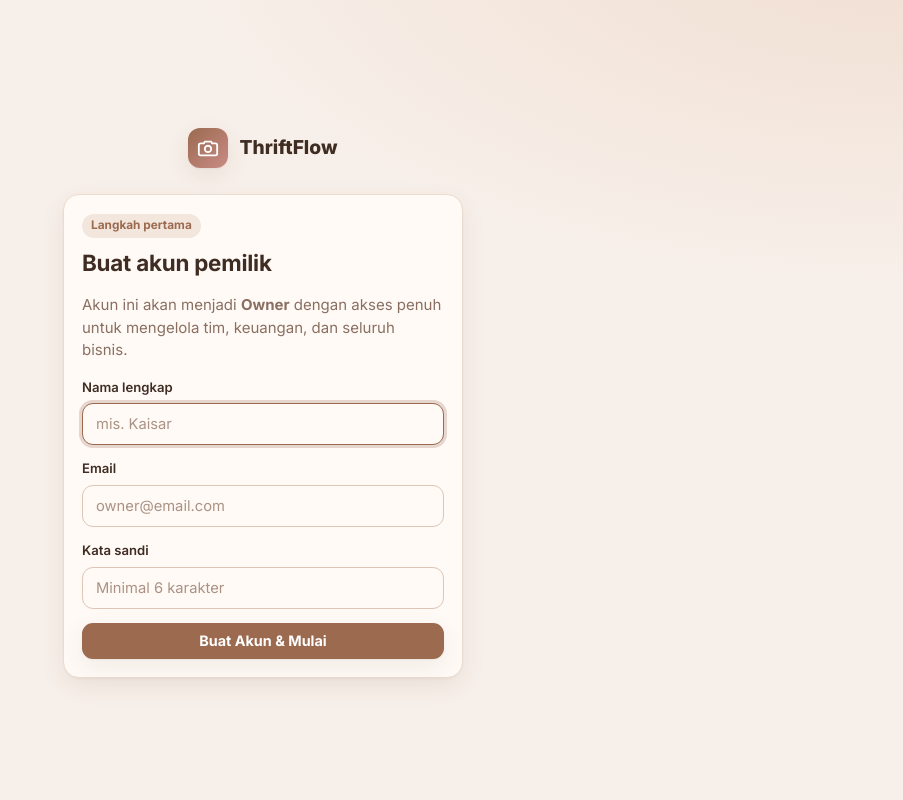
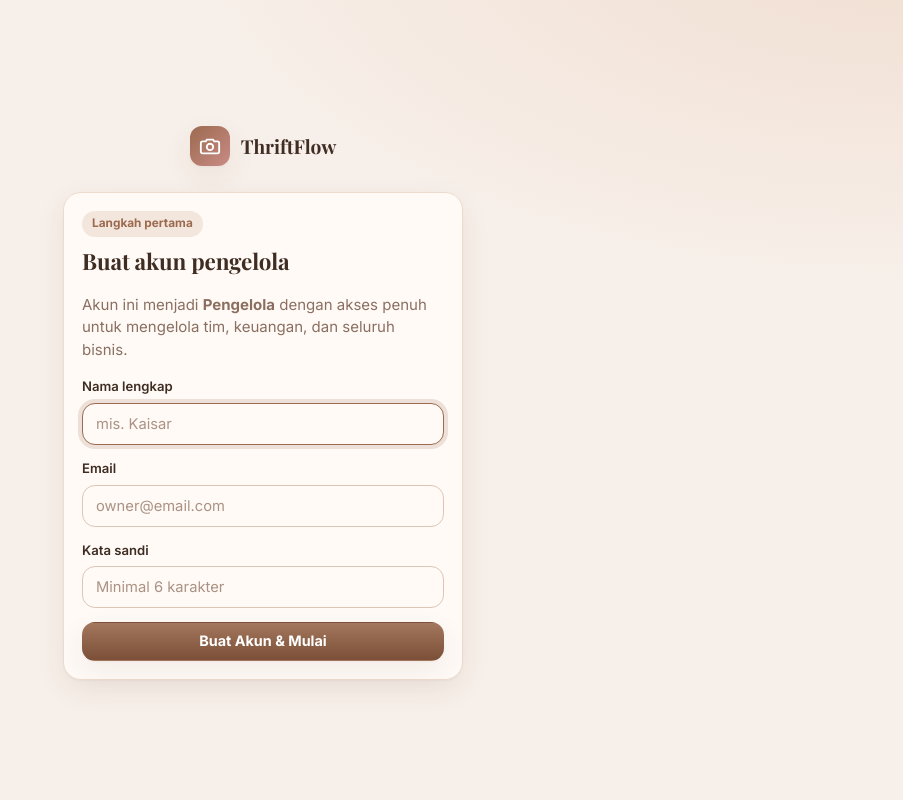
Before and after one commit to attahillah085-gif/data_kelas, a Flask app: template app/templates/auth/setup.html in a window 1280 px wide. Shown: the whole page, without its empty margins (377-1280 px from the left). Run offline with Flask 3, Linux system fonts and the light colour scheme; the template is opened without the code that fills it, so the values that code supplies are empty.

Commit message:
Hapus peran Owner (Pengelola akses penuh) + perhalus UI
Peran:
- Role Owner dihapus dari pilihan; Pengelola kini akses penuh (keuangan, stok,
  konten, toko, tim, pengaturan, kelola investor)
- Investor read-only untuk SEMUA laporan (dashboard, keuangan, inventori,
  konten, bagi hasil)
- Setup awal & seed membuat akun Pengelola; guard "pengelola aktif terakhir"

UI (kurangi kesan kaku):
- Font display serif elegan (Playfair Display) untuk heading & brand
- Sudut lebih membulat, shadow & fokus lebih lembut, animasi kartu masuk halus
- Tombol primary bergradasi, aksen sidebar aktif, scrollbar hangat

Co-Authored-By: Claude Opus 4.8 <noreply@anthropic.com>
Claude-Session: https://claude.ai/code/session_019wvRR22uoKs4UsfsAeuyxw

```diff
--- a/app/static/css/style.css
+++ b/app/static/css/style.css
@@ -32,15 +32,16 @@
   --info: #9b6a4f;     --info-soft: #f3e6dd;
   --purple: #b07d8f;   --purple-soft: #f2e5ea;   /* rose-ungu */
 
-  --radius: 16px;
-  --radius-sm: 10px;
-  --radius-lg: 22px;
-  --shadow: 0 1px 2px rgba(80,50,35,.05), 0 8px 24px rgba(90,60,40,.08);
-  --shadow-lg: 0 12px 40px rgba(90,60,40,.16);
-  --ring: 0 0 0 3px rgba(155,106,79,.25);
+  --radius: 18px;
+  --radius-sm: 12px;
+  --radius-lg: 26px;
+  --shadow: 0 1px 2px rgba(80,50,35,.04), 0 10px 30px rgba(90,60,40,.07);
+  --shadow-lg: 0 18px 48px rgba(90,60,40,.16);
+  --ring: 0 0 0 4px rgba(155,106,79,.18);
 
-  --sidebar-w: 250px;
+  --sidebar-w: 256px;
   --font: "Inter", -apple-system, BlinkMacSystemFont, "Segoe UI", Roboto, Helvetica, Arial, sans-serif;
+  --font-display: "Playfair Display", "Fraunces", Georgia, "Times New Roman", serif;
 }
 
 :root[data-theme="dark"] {
@@ -436,6 +437,49 @@ dialog::backdrop { background: rgba(15,23,42,.45); backdrop-filter: blur(3px); }
   .topbar { padding: 12px 16px; }
 }
 
+/* =========================================================
+   Penghalus tampilan (biar tidak kaku)
+   ========================================================= */
+/* Heading & brand pakai serif elegan sesuai logo */
+h1, h2, h3, h4, .brand-name, .store-brand-name,
+.hero-text h1, .section-head h2, .card-head h3, .topbar-title h1,
+.auth-card h1, .pdetail-info h1, .empty h4, .dialog-head h3 {
+  font-family: var(--font-display);
+  letter-spacing: -.005em;
+  font-weight: 700;
+}
+.brand-name, .store-brand-name { letter-spacing: 0; }
+
+/* Tombol primary sedikit bergradasi + lebih luwes */
+.btn { border-radius: 13px; padding: 11px 18px; }
+.btn-primary {
+  background: linear-gradient(180deg, color-mix(in srgb, var(--primary) 92%, #fff 8%), var(--primary-strong));
+}
+.btn-primary:hover { background: linear-gradient(180deg, var(--primary), var(--primary-strong)); }
+.btn-lg { border-radius: 15px; }
+
+/* Kartu: transisi & animasi masuk yang halus */
+.card { transition: box-shadow .25s ease, transform .25s ease, border-color .25s ease;
+  animation: tf-rise .5s cubic-bezier(.22,.61,.36,1) both; }
+@keyframes tf-rise { from { opacity: 0; transform: translateY(10px); } to { opacity: 1; transform: none; } }
+@media (prefers-reduced-motion: reduce) { .card, .pcard { animation: none; } }
+
+/* Input lebih lembut */
+input, select, textarea { border-radius: 13px; }
+input:hover, select:hover, textarea:hover { border-color: var(--border-strong); }
+
+/* Sidebar item aktif: aksen lembut di kiri */
+.nav-item { border-radius: 13px; }
+.nav-item.active { box-shadow: inset 3px 0 0 var(--primary); }
+
+/* Badge & pill sedikit lebih lega */
+.badge { padding: 4px 10px; }
+
+/* Scrollbar hangat */
+* { scrollbar-color: var(--border-strong) transparent; }
+::-webkit-scrollbar { width: 10px; height: 10px; }
+::-webkit-scrollbar-thumb { background: var(--border-strong); border-radius: 999px; border: 3px solid transparent; background-clip: padding-box; }
+
 /* utility hidden */
 [hidden] { display: none !important; }
 .only-desktop { }
--- a/app/templates/auth/login.html
+++ b/app/templates/auth/login.html
@@ -7,7 +7,7 @@
   <link rel="icon" href="{{ url_for('static', filename='icons/favicon.svg') }}">
   <link rel="preconnect" href="https://fonts.googleapis.com">
   <link rel="preconnect" href="https://fonts.gstatic.com" crossorigin>
-  <link href="https://fonts.googleapis.com/css2?family=Inter:wght@400;500;600;700;800&display=swap" rel="stylesheet">
+  <link href="https://fonts.googleapis.com/css2?family=Inter:wght@400;500;600;700;800&family=Playfair+Display:wght@600;700;800&display=swap" rel="stylesheet">
   <link rel="stylesheet" href="{{ url_for('static', filename='css/style.css') }}">
   <script>(function(){try{var t=localStorage.getItem('tf-theme');if(t)document.documentElement.setAttribute('data-theme',t);}catch(e){}})();</script>
 </head>
--- a/app/templates/auth/setup.html
+++ b/app/templates/auth/setup.html
@@ -7,7 +7,7 @@
   <link rel="icon" href="{{ url_for('static', filename='icons/favicon.svg') }}">
   <link rel="preconnect" href="https://fonts.googleapis.com">
   <link rel="preconnect" href="https://fonts.gstatic.com" crossorigin>
-  <link href="https://fonts.googleapis.com/css2?family=Inter:wght@400;500;600;700;800&display=swap" rel="stylesheet">
+  <link href="https://fonts.googleapis.com/css2?family=Inter:wght@400;500;600;700;800&family=Playfair+Display:wght@600;700;800&display=swap" rel="stylesheet">
   <link rel="stylesheet" href="{{ url_for('static', filename='css/style.css') }}">
   <script>(function(){try{var t=localStorage.getItem('tf-theme');if(t)document.documentElement.setAttribute('data-theme',t);}catch(e){}})();</script>
 </head>
@@ -20,8 +20,8 @@
     </div>
     <div class="card card-pad">
       <span class="badge b-blue mb-8">Langkah pertama</span>
-      <h1 style="font-size:1.4rem">Buat akun pemilik</h1>
-      <p class="text-muted mb-16">Akun ini akan menjadi <strong>Owner</strong> dengan akses penuh untuk mengelola tim, keuangan, dan seluruh bisnis.</p>
+      <h1 style="font-size:1.4rem">Buat akun pengelola</h1>
+      <p class="text-muted mb-16">Akun ini menjadi <strong>Pengelola</strong> dengan akses penuh untuk mengelola tim, keuangan, dan seluruh bisnis.</p>
 
       {% with messages = get_flashed_messages(with_categories=true) %}
         {% for category, message in messages %}
--- a/app/templates/base.html
+++ b/app/templates/base.html
@@ -11,7 +11,7 @@
   <link rel="apple-touch-icon" href="{{ url_for('static', filename='icons/icon-192.png') }}">
   <link rel="preconnect" href="https://fonts.googleapis.com">
   <link rel="preconnect" href="https://fonts.gstatic.com" crossorigin>
-  <link href="https://fonts.googleapis.com/css2?family=Inter:wght@400;500;600;700;800&display=swap" rel="stylesheet">
+  <link href="https://fonts.googleapis.com/css2?family=Inter:wght@400;500;600;700;800&family=Playfair+Display:wght@600;700;800&display=swap" rel="stylesheet">
   <link rel="stylesheet" href="{{ url_for('static', filename='css/style.css') }}">
   <script>
     // Terapkan tema sebelum render untuk mencegah kedip
@@ -79,7 +79,7 @@
     </a>
     {% endif %}
 
-    {% if current_user.is_authenticated and current_user.is_owner %}
+    {% if current_user.is_authenticated and current_user.can_manage %}
     <div class="nav-section">Kelola</div>
     <a class="nav-item {{ 'active' if request.endpoint=='main.users' }}" href="{{ url_for('main.users') }}">
       <svg viewBox="0 0 24 24" fill="none" stroke="currentColor" stroke-width="2" stroke-linecap="round" stroke-linejoin="round"><path d="M16 21v-2a4 4 0 0 0-4-4H6a4 4 0 0 0-4 4v2"/><circle cx="9" cy="7" r="4"/><path d="M22 21v-2a4 4 0 0 0-3-3.87M16 3.13a4 4 0 0 1 0 7.75"/></svg>
@@ -160,7 +160,7 @@
           </button>
           <div class="menu" id="userMenu">
             <div class="menu-head"><strong>{{ current_user.name }}</strong><span>{{ current_user.email }}</span></div>
-            {% if current_user.is_owner %}
+            {% if current_user.can_manage %}
             <a href="{{ url_for('main.settings') }}"><svg viewBox="0 0 24 24" fill="none" stroke="currentColor" stroke-width="2"><circle cx="12" cy="12" r="3"/><path d="M19.4 15a1.65 1.65 0 0 0 .33 1.82M4.6 9a1.65 1.65 0 0 0-.33-1.82"/></svg> Pengaturan</a>
             <a href="{{ url_for('main.users') }}"><svg viewBox="0 0 24 24" fill="none" stroke="currentColor" stroke-width="2"><circle cx="9" cy="7" r="4"/><path d="M16 21v-2a4 4 0 0 0-4-4H6a4 4 0 0 0-4 4v2"/></svg> Tim & Pengguna</a>
             {% endif %}
--- a/app/templates/store/store_base.html
+++ b/app/templates/store/store_base.html
@@ -12,7 +12,7 @@
   <link rel="apple-touch-icon" href="{{ url_for('static', filename='icons/icon-192.png') }}">
   <link rel="preconnect" href="https://fonts.googleapis.com">
   <link rel="preconnect" href="https://fonts.gstatic.com" crossorigin>
-  <link href="https://fonts.googleapis.com/css2?family=Inter:wght@400;500;600;700;800;900&display=swap" rel="stylesheet">
+  <link href="https://fonts.googleapis.com/css2?family=Inter:wght@400;500;600;700;800;900&family=Playfair+Display:wght@600;700;800;900&display=swap" rel="stylesheet">
   <link rel="stylesheet" href="{{ url_for('static', filename='css/style.css') }}">
   <link rel="stylesheet" href="{{ url_for('static', filename='css/store.css') }}">
   <script>(function(){try{var t=localStorage.getItem('tf-theme');if(t)document.documentElement.setAttribute('data-theme',t);}catch(e){}})();</script>
--- a/app/templates/users.html
+++ b/app/templates/users.html
@@ -64,12 +64,11 @@
         <div class="field"><label>Peran</label><select name="role">
           <option value="MANAGER">Pengelola</option>
           <option value="INVESTOR">Investor</option>
-          <option value="OWNER">Pemilik</option>
         </select></div>
         <div class="field"><label>Kata sandi</label><input type="password" name="password" placeholder="Min. 6 karakter" minlength="6" required></div>
       </div>
       <div class="muted-box" style="font-size:.8rem">
-        <strong>Peran:</strong> Pemilik = akses penuh • Pengelola = kelola keuangan, stok, konten • Investor = lihat laporan & bagi hasil.
+        <strong>Peran:</strong> Pengelola = akses penuh (keuangan, stok, konten, toko, tim, pengaturan) • Investor = lihat semua laporan & bagi hasil (read-only).
       </div>
     </div>
     <div class="dialog-foot"><button type="button" class="btn btn-ghost" data-close-dialog="dlgUser">Batal</button><button class="btn btn-primary" type="submit">Buat Akun</button></div>
--- a/app/utils.py
+++ b/app/utils.py
@@ -43,11 +43,12 @@ def manage_required(view):
 
 
 def owner_required(view):
+    """Dulu khusus owner; kini Pengelola (akses penuh) juga lolos."""
     @wraps(view)
     def wrapped(*args, **kwargs):
         if not current_user.is_authenticated:
             abort(401)
-        if not current_user.is_owner:
+        if not current_user.can_manage:
             abort(403)
         return view(*args, **kwargs)
 
```
Also changed, not shown: app/auth.py (+7 -7 lines), app/main.py (+9 -6 lines), app/models.py (+5 -3 lines), app/templates/investors/index.html (+4 -4 lines), seed.py (+4 -13 lines), README.md.
